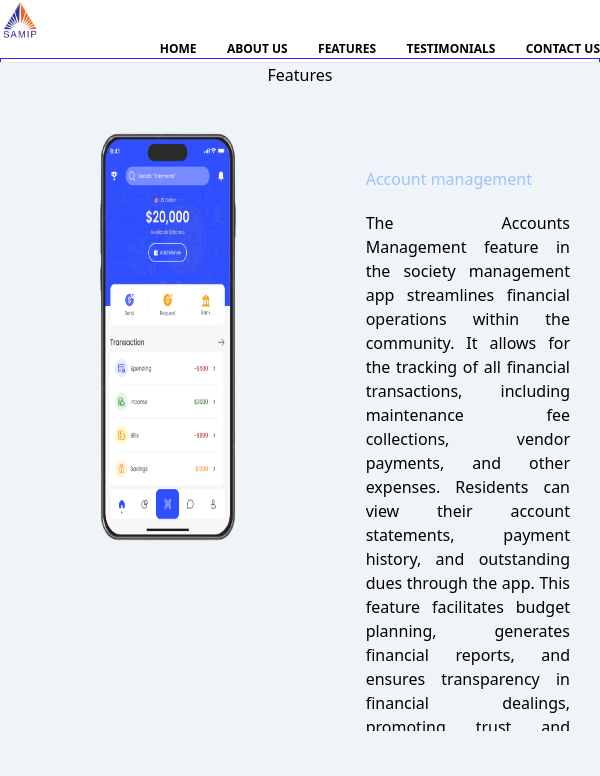
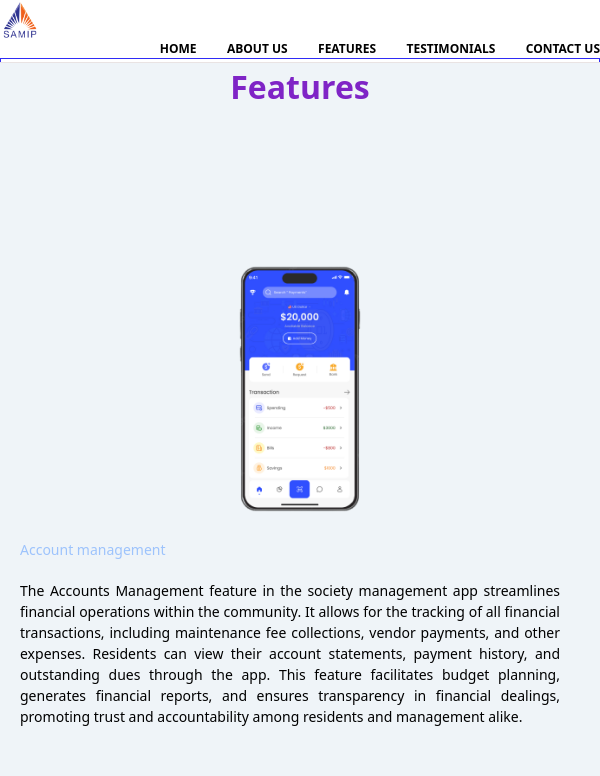
Before and after one commit to Er-Ayush-DU/SAMIP_Home_Service_Website, a React (Vite) app: page /feature in a window 600 px wide. Shown: the top 776 px of the page. Built offline with nearby package versions, Linux system fonts and the light colour scheme; a web font is replaced by a local one.

Commit message:
done everythigs

```diff
--- a/src/index.css
+++ b/src/index.css
@@ -357,11 +357,11 @@ html {
     font-size: 36px;
   }
 
-  .hero2_content{
+  .hero2_content {
     display: none;
   }
 
-  .hero3_content{
+  .hero3_content {
     display: block;
     font-size: 17px;
     margin-top: 25px;
@@ -1072,15 +1072,23 @@ html {
 }
 
 
+/* FeaturePage */
+
 .Featues_mobiles {
   background: #eff4f8;
 }
 
+.Featues_mobiles center {
+  font-size: xx-large;
+  font-weight: 700;
+  color: #7f24c6
+}
 
 .Feature_ {
   display: flex;
   justify-content: space-between;
   overflow: hidden;
+  margin-bottom: 5rem;
 
 }
 
@@ -1118,3 +1126,69 @@ html {
   border-radius: 20px;
   height: 20px;
 }
+
+
+/* Media Query for FeaturePage */
+
+@media (min-width:600px) and (max-width:900px) {
+  .Image_ img {
+    height: 350px;
+  }
+
+  .content_ {
+    height: auto;
+    width: 50vw;
+    position: relative;
+    top: 0;
+    margin: 0 30px;
+    text-align: justify;
+
+  }
+
+  .Feature_ {
+    margin-top: 5rem;
+
+  }
+
+}
+
+
+
+@media (max-width:600px) {
+
+  .Image_ {
+    display: flex;
+    justify-content: center;
+    align-items: center;
+    order: 1;
+    /* Image pehle rahegi */
+  }
+
+  .Image_ img {
+    height: 300px;
+    margin-top: 3rem;
+
+
+  }
+
+  .content_ {
+    height: auto;
+    width: 90vw;
+    position: relative;
+    top: 0;
+    margin: 0 20px;
+    text-align: justify;
+    font-size: 14px;
+    order: 2;
+    /* Content dusre number pe rahega */
+
+  }
+
+  .Feature_ {
+    display: flex;
+    flex-direction: column;
+
+  }
+
+
+}
```
